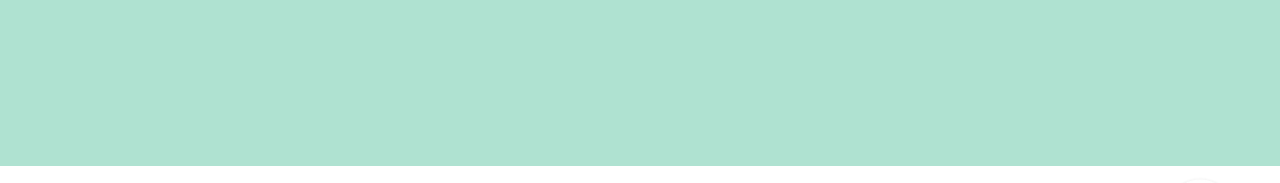
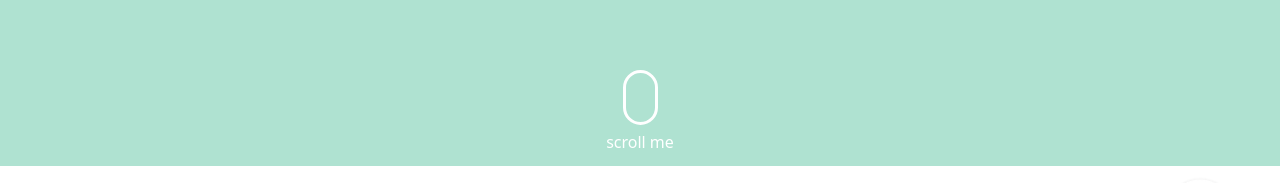
Before and after one commit to Manu-Madhu/Bristro_Salads, a React (Vite) app: page /menu in a window 1280 px wide. Shown: the part 506-689 px from the top of the page. Built offline with nearby package versions, Linux system fonts and the light colour scheme.

Commit message:
Scroll button added

```diff
--- /dev/null
+++ b/src/components/Scroll.css
@@ -0,0 +1,115 @@
+
+  p {
+    margin-left: -55px;
+  }
+  @-webkit-keyframes ani-mouse {
+      0% {
+      opacity: 1;
+      top: 29%;
+      }
+      15% {
+      opacity: 1;
+      top: 50%;
+      }
+      50% {
+      opacity: 0;
+      top: 50%;
+      }
+      100% {
+      opacity: 0;
+      top: 29%;
+      }
+  }
+  @-moz-keyframes ani-mouse {
+      0% {
+      opacity: 1;
+      top: 29%;
+      }
+      15% {
+      opacity: 1;
+      top: 50%;
+      }
+      50% {
+      opacity: 0;
+      top: 50%;
+      }
+      100% {
+      opacity: 0;
+      top: 29%;
+      }
+  }
+  @keyframes ani-mouse {
+      0% {
+      opacity: 1;
+      top: 29%;
+      }
+      15% {
+      opacity: 1;
+      top: 50%;
+      }
+      50% {
+      opacity: 0;
+      top: 50%;
+      }
+      100% {
+      opacity: 0;
+      top: 29%;
+      }
+  }
+   .scroll-btn {
+      display: block;
+      position: absolute;
+      left: 0;
+      right: 0;
+      text-align: center;
+  }
+  .scroll-btn > * {
+      display: inline-block;
+      line-height: 18px;
+      font-size: 13px;
+      font-weight: normal;
+      color: #7f8c8d;
+      color: #ffffff;
+      font-family: "proxima-nova", "Helvetica Neue", Helvetica, Arial, sans-serif;
+      letter-spacing: 2px;
+  }
+  .scroll-btn > *:hover,
+  .scroll-btn > *:focus,
+  .scroll-btn > *.active {
+      color: #ffffff;
+  }
+  .scroll-btn > *:hover,
+  .scroll-btn > *:focus,
+  .scroll-btn > *:active,
+  .scroll-btn > *.active {
+      opacity: 0.8;
+      filter: alpha(opacity=80);
+  }
+  .scroll-btn .mouse {
+      position: relative;
+      display: block;
+      width: 35px;
+      height: 55px;
+      /* margin: 0 auto 20px; */
+      -webkit-box-sizing: border-box;
+      -moz-box-sizing: border-box;
+      box-sizing: border-box;
+      border: 3px solid white;
+      /* border: 3px solid #2F2E2E; */
+      border-radius: 23px;
+  }
+  .scroll-btn .mouse > * {
+      position: absolute;
+      display: block;
+      top: 29%;
+      left: 50%;
+      width: 8px;
+      height: 8px;
+      margin: -4px 0 0 -4px;
+      background: white;
+      /* background: #2F2E2E; */
+      border-radius: 50%;
+      -webkit-animation: ani-mouse 2.5s linear infinite;
+      -moz-animation: ani-mouse 2.5s linear infinite;
+      animation: ani-mouse 2.5s linear infinite;
+  }
--- /dev/null
+++ b/src/components/ScrollNow.jsx
@@ -0,0 +1,17 @@
+import "./Scroll.css";
+
+const ScrollNow = () => {
+  return (
+    <div className="relative w-full bg-red-500 ">
+      <span className="scroll-btn">
+        <a href="#">
+          <span className="mouse">
+            <span></span>
+          </span>
+        </a>
+      </span>
+    </div>
+  );
+};
+
+export default ScrollNow;
--- a/src/components/home/LandingPage.jsx
+++ b/src/components/home/LandingPage.jsx
@@ -1,19 +1,24 @@
 import { Link } from "react-router-dom";
 import logo from "../../assets/home/logoHome.png";
+import ScrollNow from "../ScrollNow";
 
 const LandingPage = () => {
-  // "https://www.swiggy.com/direct/brand/468701?source=swiggy-direct&subSource=instagram"
   return (
-    <div className="bg-[#F9DB79] w-full h-[600px] ">
+    <div className="bg-[#F9DB79] w-full h-[650px] relative">
       <div className="max-w-[1280px] mx-auto w-full h-full  flex flex-col items-center justify-center">
         <img src={logo} alt="logo" className="object w-[450px]" />
         <button
-          // onClick={() => setModal(!modal)}
           className="border-2 border-[#2F2E2E] p-2 font-semibold font-contentFont px-5 text-sm sm:w-[200px] mt-4
         hover:scale-105 ease-in-out duration-200 uppercase"
         >
           <Link to={"/menu"}>Menu</Link>
         </button>
+
+        {/* Scroll Option */}
+        {/* <div className="mt-5 flex flex-col items-center justify-center w-full relative ">
+          <ScrollNow />
+        </div>
+        <p className="absolute bottom-0">scroll me</p> */}
       </div>
     </div>
   );
--- a/src/components/menu/FlavorManner.jsx
+++ b/src/components/menu/FlavorManner.jsx
@@ -1,10 +1,13 @@
+import ScrollNow from "../ScrollNow";
+
 const FlavorManner = ({ titleOne, titleTwo, backgroundCol }) => {
   return (
     <div className="w-full relative">
       <div
         style={{
-          backgroundColor: `${backgroundCol}`,}}
-        className={`flex items-center justify-center `}
+          backgroundColor: `${backgroundCol}`,
+        }}
+        className={`flex flex-col items-center justify-center relative`}
       >
         <div className="container  h-[60vh] md:h-[65vh]  text-center flex flex-col items-center justify-center text-white">
           <p className="absolute top-28 md:top-20 text-2xl md:text-3xl font-semibold">
@@ -14,6 +17,11 @@ const FlavorManner = ({ titleOne, titleTwo, backgroundCol }) => {
             {titleTwo}
           </spam>
         </div>
+        {/* Scroll Option */}
+        <div className="flex flex-col items-center justify-center w-full absolute bottom-24 ">
+            <ScrollNow />
+        </div>
+        <p className="absolute bottom-3 text-white">scroll me</p>
       </div>
     </div>
   );
```
Also changed, not shown: src/pages/Home.jsx (+2 -13 lines), src/pages/Menu.jsx (+6 -4 lines).
